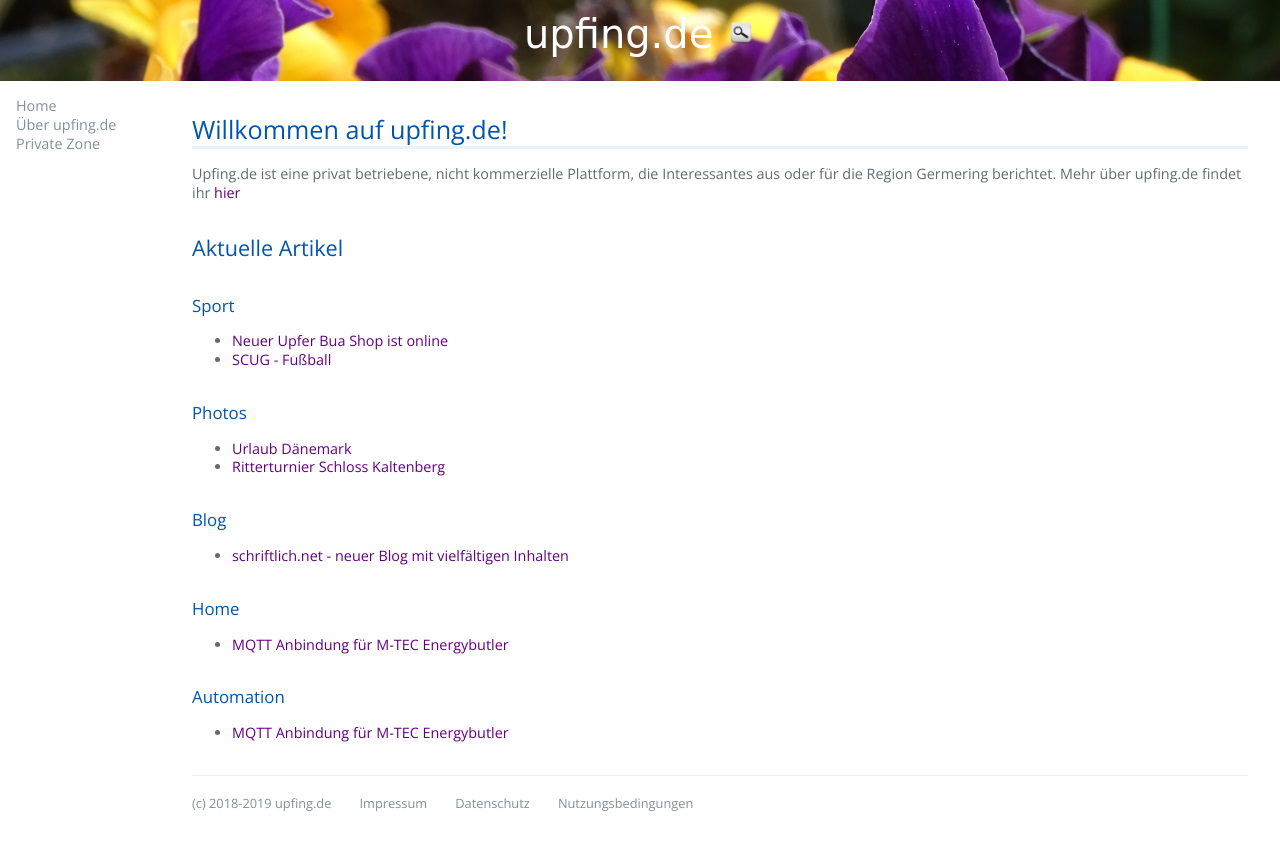
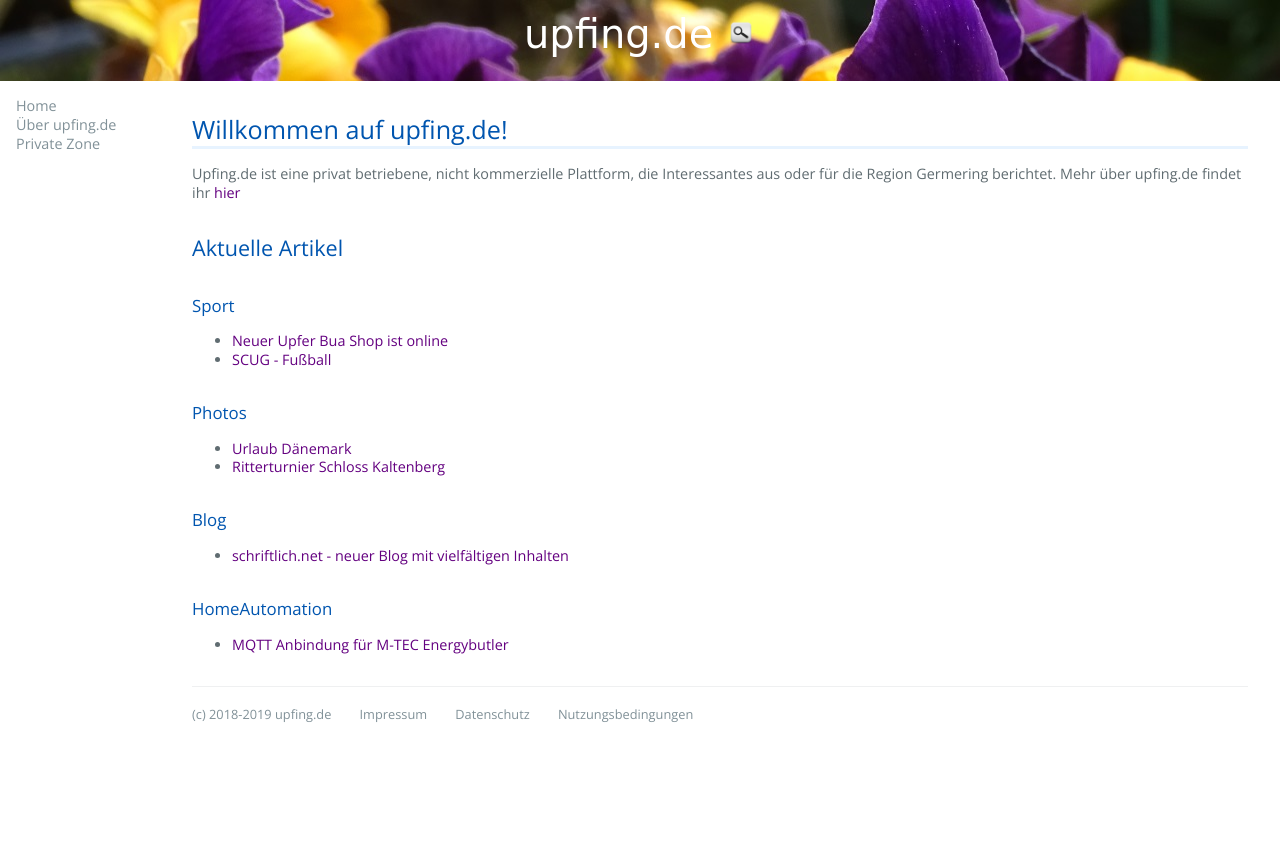
Before and after one commit to croedel/upfing, a Jekyll site: the page built from README.md, in a window 1280 px wide. Shown: the top 850 px of the page. Built offline with Jekyll 4.4.1, drawn with Linux system fonts in a browser that asks for light colours; our own code applies the rules of GitHub Pages for plain Markdown files; the repository's description, which GitHub fills in, is left out.

Commit message:
Update 2024-01-10-MTEC-PV.md

```diff
--- a/_posts/2024-01-10-MTEC-PV.md
+++ b/_posts/2024-01-10-MTEC-PV.md
@@ -1,6 +1,6 @@
 ---
 title: "MQTT Anbindung für M-TEC Energybutler"
-categories: Home Automation
+categories: HomeAutomation
 ---
 
 Ein Tip für alle, die eine PV Anlage mit einem Inverter/Speicher der Fa. M-TEC betreiben:
```
